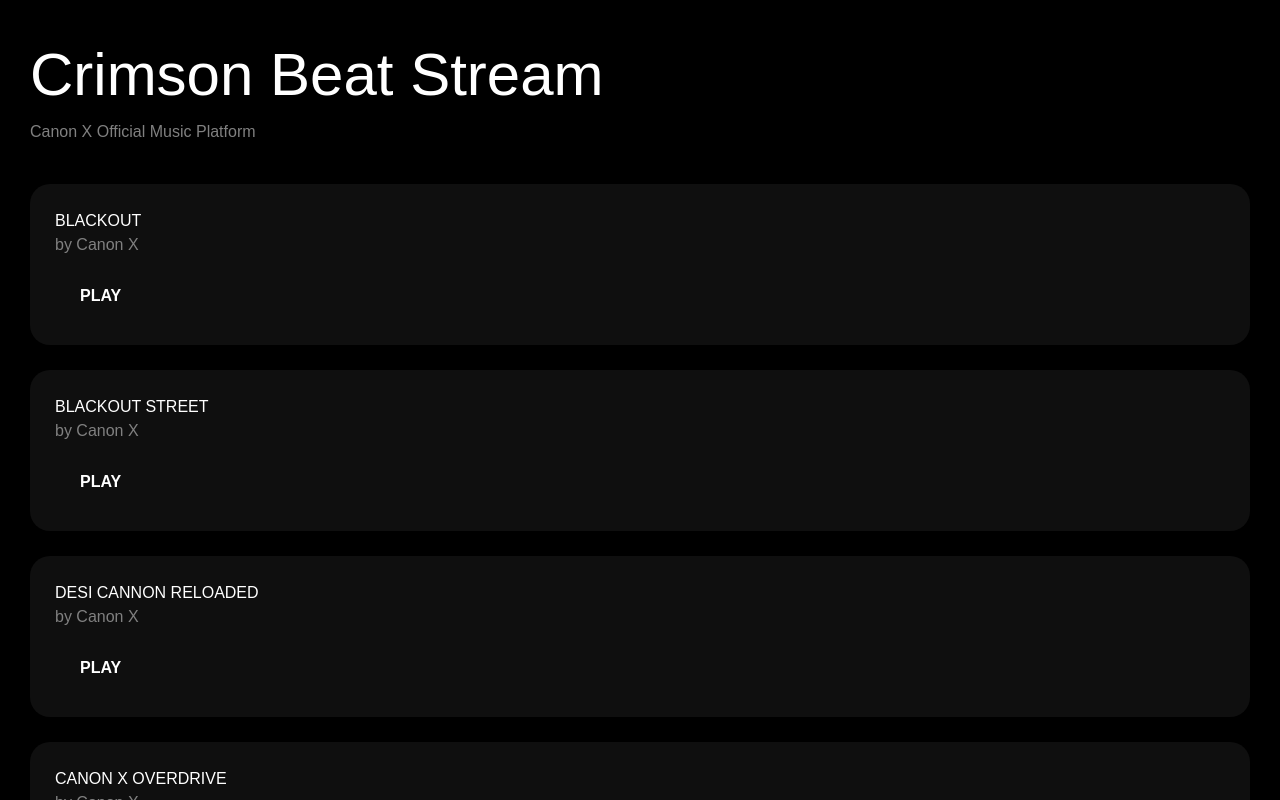
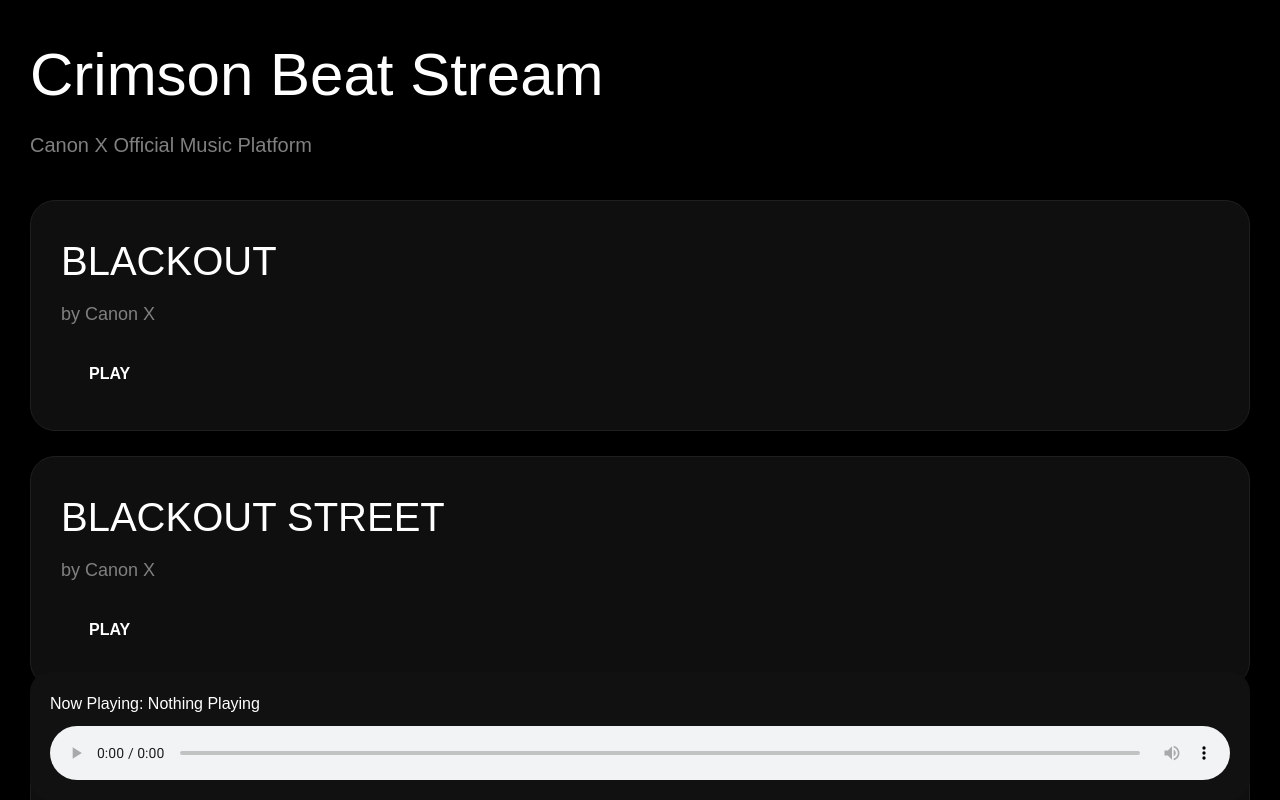
Before and after one commit to atharvashukla1703-wq/Crimson-Beat-Stream, a React (Vite) app: page / in a window 1280 px wide. Shown: the top 800 px of the page. Built offline with nearby package versions, Linux system fonts and the light colour scheme; the HTML template or start-up script is replaced by a standard one; a web font is replaced by a local one.

Commit message:
Update App.tsx

```diff
--- a/src/App.tsx
+++ b/src/App.tsx
@@ -1,18 +1,15 @@
-import { useRef } from "react";
+import { useRef, useState } from "react";
 import "./index.css";
 
 export default function App() {
   const audioRef = useRef<HTMLAudioElement | null>(null);
+  const [currentSong, setCurrentSong] = useState("");
 
-  const playSong = async (song: string) => {
+  const playSong = (song: string, title: string) => {
     if (audioRef.current) {
       audioRef.current.src = song;
-
-      try {
-        await audioRef.current.play();
-      } catch (error) {
-        console.log(error);
-      }
+      audioRef.current.play();
+      setCurrentSong(title);
     }
   };
 
@@ -20,27 +17,27 @@ export default function App() {
     {
       title: "BLACKOUT",
       artist: "Canon X",
-      file: "/blackout.mp3",
+      file: "/songs/blackout.mp3",
     },
     {
       title: "BLACKOUT STREET",
       artist: "Canon X",
-      file: "/blackoutstreet.mp3.mp3",
+      file: "/songs/blackoutstreet.mp3.mp3",
     },
     {
       title: "DESI CANNON RELOADED",
       artist: "Canon X",
-      file: "/desicannonreloaded.mp3",
+      file: "/songs/desicannonreloaded.mp3",
     },
     {
       title: "CANON X OVERDRIVE",
       artist: "Canon X",
-      file: "/canonxoverdrive.mp3",
+      file: "/songs/canonxoverdrive.mp3",
     },
     {
       title: "CANON X OVERDRIVE REVERB",
       artist: "Canon X",
-      file: "/canonxoverdrivereverb.mp3",
+      file: "/songs/cannonxoverdrivereverb.mp3",
     },
   ];
 
@@ -54,9 +51,22 @@ export default function App() {
         fontFamily: "Arial",
       }}
     >
-      <h1 style={{ fontSize: "60px" }}>Crimson Beat Stream</h1>
+      <h1
+        style={{
+          fontSize: "60px",
+          marginBottom: "10px",
+        }}
+      >
+        Crimson Beat Stream
+      </h1>
 
-      <p style={{ color: "gray", marginBottom: "40px" }}>
+      <p
+        style={{
+          color: "gray",
+          marginBottom: "40px",
+          fontSize: "20px",
+        }}
+      >
         Canon X Official Music Platform
       </p>
 
@@ -65,24 +75,40 @@ export default function App() {
           key={index}
           style={{
             backgroundColor: "#0f0f0f",
-            padding: "25px",
-            borderRadius: "20px",
+            padding: "30px",
+            borderRadius: "25px",
             marginBottom: "25px",
+            border: "1px solid #1f1f1f",
           }}
         >
-          <h2>{song.title}</h2>
+          <h2
+            style={{
+              fontSize: "40px",
+              marginBottom: "10px",
+            }}
+          >
+            {song.title}
+          </h2>
 
-          <p style={{ color: "gray" }}>by {song.artist}</p>
+          <p
+            style={{
+              color: "gray",
+              fontSize: "18px",
+            }}
+          >
+            by {song.artist}
+          </p>
 
           <button
-            onClick={() => playSong(song.file)}
+            onClick={() => playSong(song.file, song.title)}
             style={{
-              marginTop: "15px",
-              padding: "12px 25px",
-              borderRadius: "10px",
+              marginTop: "20px",
+              padding: "14px 28px",
+              borderRadius: "12px",
               border: "none",
               fontWeight: "bold",
               cursor: "pointer",
+              fontSize: "16px",
             }}
           >
             PLAY
@@ -90,14 +116,28 @@ export default function App() {
         </div>
       ))}
 
-      <audio
-        ref={audioRef}
-        controls
+      <div
         style={{
-          width: "100%",
-          marginTop: "40px",
+          position: "sticky",
+          bottom: "0",
+          backgroundColor: "#111",
+          padding: "20px",
+          borderRadius: "20px",
+          marginTop: "30px",
         }}
-      />
+      >
+        <h3 style={{ marginBottom: "10px" }}>
+          Now Playing: {currentSong || "Nothing Playing"}
+        </h3>
+
+        <audio
+          ref={audioRef}
+          controls
+          style={{
+            width: "100%",
+          }}
+        />
+      </div>
     </div>
   );
 }
```
